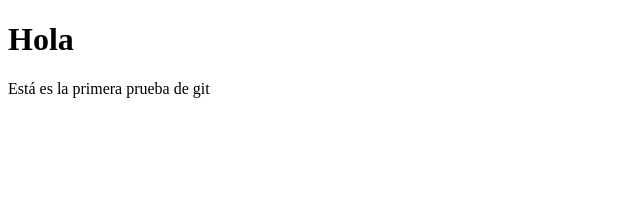
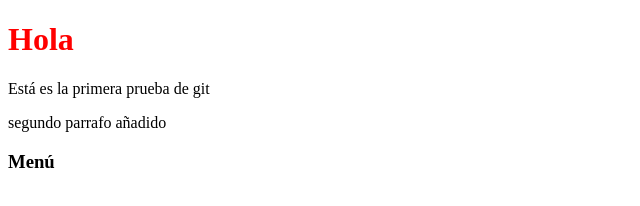
Before and after one commit to esteban0315/git_test, a plain HTML site: page index.html in a window 1280 px wide. Shown: the whole page, without its empty margins (0-640 px from the left). Drawn offline with Linux system fonts and the light colour scheme.

Commit message:
se añaden estilos css

```diff
--- /dev/null
+++ b/css/styles.css
@@ -0,0 +1,4 @@
+h1
+{
+    color: red;
+}
--- a/index.html
+++ b/index.html
@@ -3,10 +3,13 @@
 <head>
     <meta charset="UTF-8">
     <meta name="viewport" content="width=device-width, initial-scale=1.0">
+    <link rel="stylesheet" href="/css/styles.css">
     <title>prueba</title>
 </head>
 <body>
     <h1>Hola</h1>
     <p>Está es la primera prueba de git</p>
+    <p>segundo parrafo añadido</p>
+    <h3>Menú</h3>
 </body>
 </html>
```
